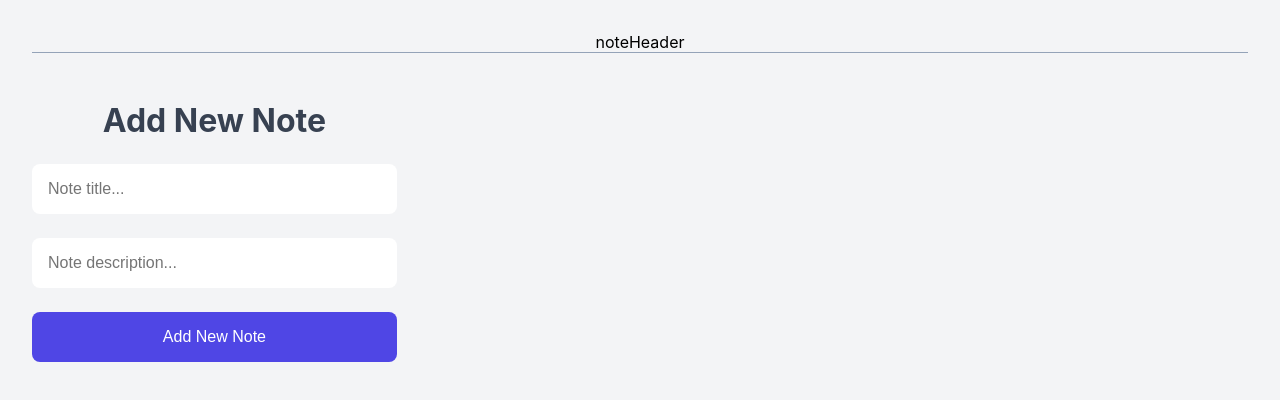
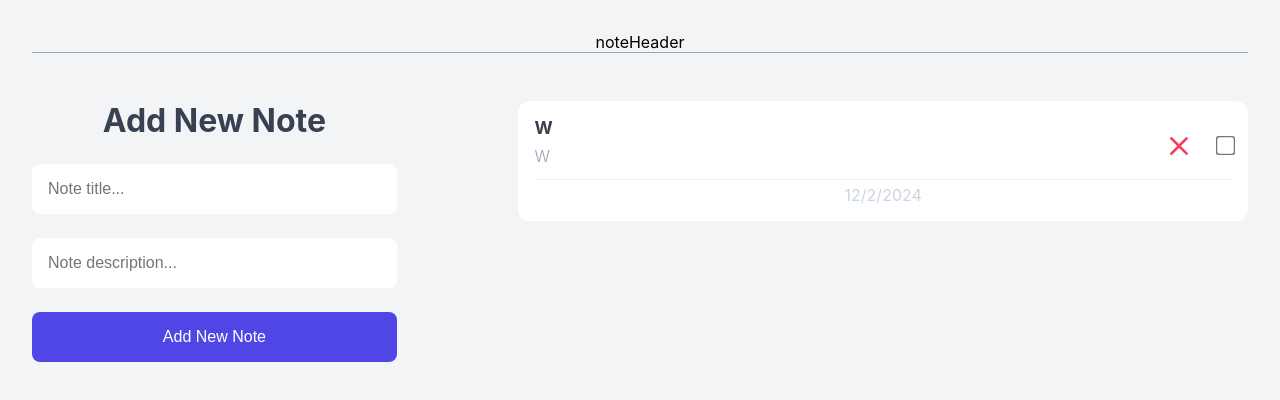
Before and after one commit to soheilp09/Note-App, a React (Vite) app: page / in a window 1280 px wide. Shown: the top 400 px of the page. Built offline with nearby package versions, Linux system fonts and the light colour scheme.

Commit message:
Note-List-UI

```diff
--- a/package.json
+++ b/package.json
@@ -11,7 +11,8 @@
   },
   "dependencies": {
     "react": "^18.3.1",
-    "react-dom": "^18.3.1"
+    "react-dom": "^18.3.1",
+    "react-icons": "^5.3.0"
   },
   "devDependencies": {
     "@eslint/js": "^9.15.0",
--- a/src/App.jsx
+++ b/src/App.jsx
@@ -2,6 +2,7 @@
 
 import AddNewNote from './AddNewNote'
 import './App.css'
+import NoteList from './NoteList'
 
 
 function App() {
@@ -12,6 +13,7 @@ function App() {
       <div className='note-header'>noteHeader</div>
       <div className='note-app'>
         <AddNewNote/>
+        <NoteList/>
 
 
       </div>
--- /dev/null
+++ b/src/NoteList.jsx
@@ -0,0 +1,35 @@
+import { MdClose } from "react-icons/md";
+
+function NoteList() {
+  return (
+    <div className='note-container'>
+
+     <NoteItem/>
+
+    </div>
+  )
+};
+
+
+function NoteItem(){
+
+return(
+    <div className="note-item">
+    <div className="note-item__header">
+       <div>
+       <p className="title">W</p>
+       <p className="desc">W</p>
+       </div>
+    <div className="actions">
+        <button><MdClose className="CloseIcon"/></button>
+        <input type="checkbox" name="" id="" />
+    </div>
+    </div>
+    <div className="note-item__footer">
+        {new Date().toLocaleDateString("en-US")}
+    </div>
+</div>
+)
+}
+
+export default NoteList
--- a/src/index.css
+++ b/src/index.css
@@ -87,3 +87,8 @@ select {
   color: white;
   font-size: 1rem;
 }
+.CloseIcon{
+  font-size: xx-large;
+  color: #f43f5e;
+  margin-top: 0.3rem;
+}
```
Also changed, not shown: 1 other file (tests, documents, lock files or other folders).
